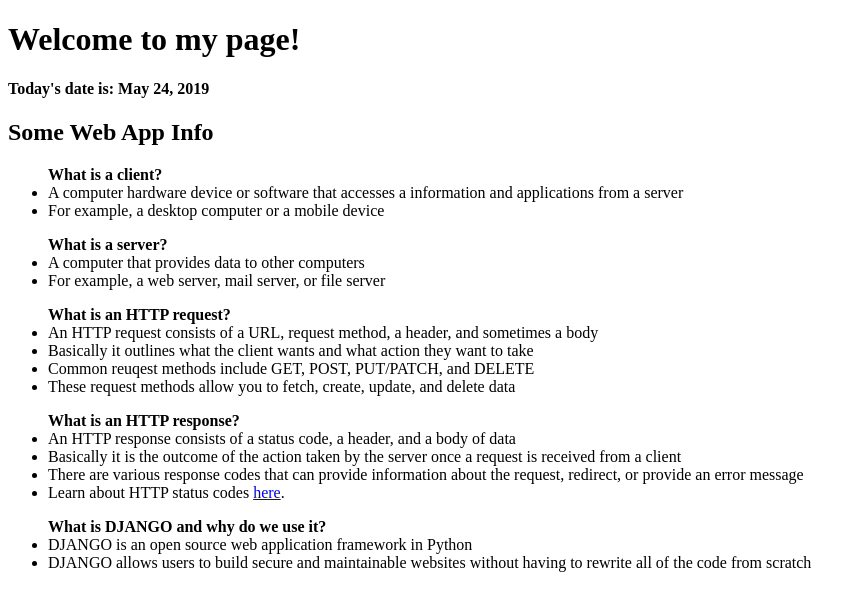
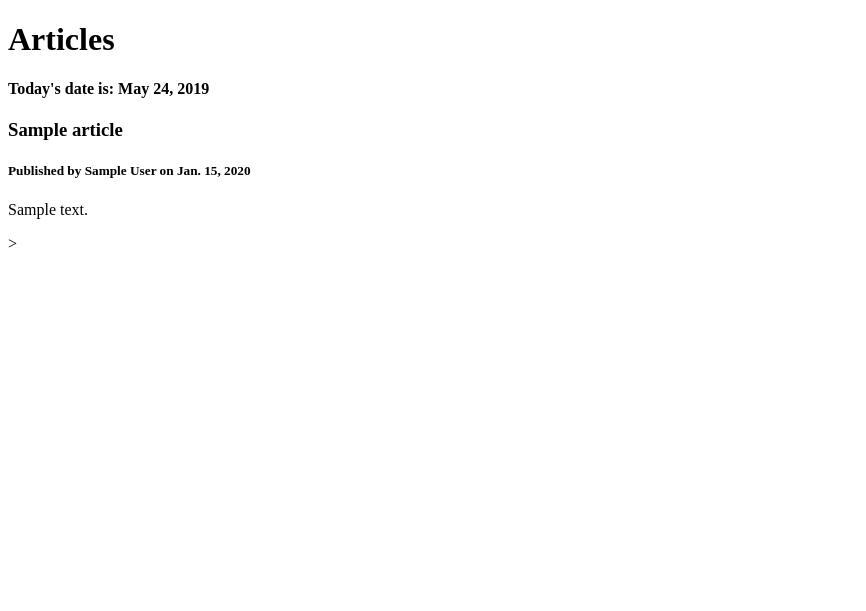
Before and after one commit to cindychea/django_blog, a Django app: page /home/ in a window 1280 px wide. Shown: the top 611 px of the page, without its empty margins (0-866 px from the left). Run offline with Django 3.2, Linux system fonts and the light colour scheme; tables that the repository leaves empty hold one stand-in row (values such as "Sample post").

Commit message:
added article feature for django blog

```diff
--- /dev/null
+++ b/blog/admin.py
@@ -0,0 +1,4 @@
+from django.contrib import admin
+from blog.models import Article
+
+admin.site.register(Article)
--- /dev/null
+++ b/blog/models.py
@@ -0,0 +1,8 @@
+from django.db import models
+
+class Article(models.Model):
+    title = models.CharField(max_length=255)
+    body = models.TextField()
+    draft = models.BooleanField()
+    published_date = models.DateField()
+    author = models.CharField(max_length=255)
--- a/blog/templates/index.html
+++ b/blog/templates/index.html
@@ -7,41 +7,14 @@
     <title>Home</title>
 </head>
 <body>
-    <h1>Welcome to my page!</h1>
+    <h1>Articles</h1>
     <h4>Today's date is: {{ current_date }}</h4>
     <section>
-        <h2>Some Web App Info</h2>
-        <p>
-            <ul>
-                <b>What is a client?</b>
-                <li>A computer hardware device or software that accesses a information and applications from a server</li>
-                <li>For example, a desktop computer or a mobile device</li>
-            </ul>
-            <ul>
-                <b>What is a server?</b>
-                <li>A computer that provides data to other computers</li>
-                <li>For example,  a web server, mail server, or file server</li>
-            </ul>
-            <ul>
-                <b>What is an HTTP request?</b>
-                <li>An HTTP request consists of a URL, request method, a header, and sometimes a body</li>
-                <li>Basically it outlines what the client wants and what action they want to take</li>
-                <li>Common reuqest methods include GET, POST, PUT/PATCH, and DELETE</li>
-                <li>These request methods allow you to fetch, create, update, and delete data</li>
-            </ul>
-            <ul>
-                <b>What is an HTTP response?</b>
-                <li>An HTTP response consists of a status code, a header, and a body of data</li>
-                <li>Basically it is the outcome of the action taken by the server once a request is received from a client</li>
-                <li>There are various response codes that can provide information about the request, redirect, or provide an error message</li>
-                <li>Learn about HTTP status codes <a href='{{ status_code_link }}'>here</a>.</li>
-            </ul>
-            <ul>
-                <b>What is DJANGO and why do we use it?</b>
-                <li>DJANGO is an open source web application framework in Python</li>
-                <li>DJANGO allows users to build secure and maintainable websites without having to rewrite all of the code from scratch</li>
-            </ul>
-        </p>
+        {% for article in articles %}
+        <h3>{{ article.title }}</h3>
+        <h5>Published by {{ article.author }} on {{ article.published_date }}</h5>
+        <p>{{ article.body }}</p>>
+        {% endfor %}
     </section>
 </body>
 </html>
--- a/blog/urls.py
+++ b/blog/urls.py
@@ -15,8 +15,10 @@
 """
 from blog.views import root, home_page
 from django.urls import path
+from django.contrib import admin
 
 urlpatterns = [
     path('', root),
     path('home/', home_page),
+    path('admin/', admin.site.urls),
 ]
--- a/blog/views.py
+++ b/blog/views.py
@@ -1,6 +1,7 @@
 from django.http import HttpResponse, HttpResponseRedirect
 from django.shortcuts import render
 from datetime import date
+from blog.models import Article
 
 def root(request):
     return HttpResponseRedirect('home')
@@ -9,7 +10,7 @@
     today = date.today()
     context = {
         'current_date': today,
-        'status_code_link': 'https://httpstatuses.com/',
+        'articles': Article.objects.filter(draft=False).order_by('-published_date')
     }
     response = render(request, 'index.html', context)
     return HttpResponse(response)
```
Also changed, not shown: blog/migrations/0001_initial.py (added), blog/migrations/__init__.py (added).
